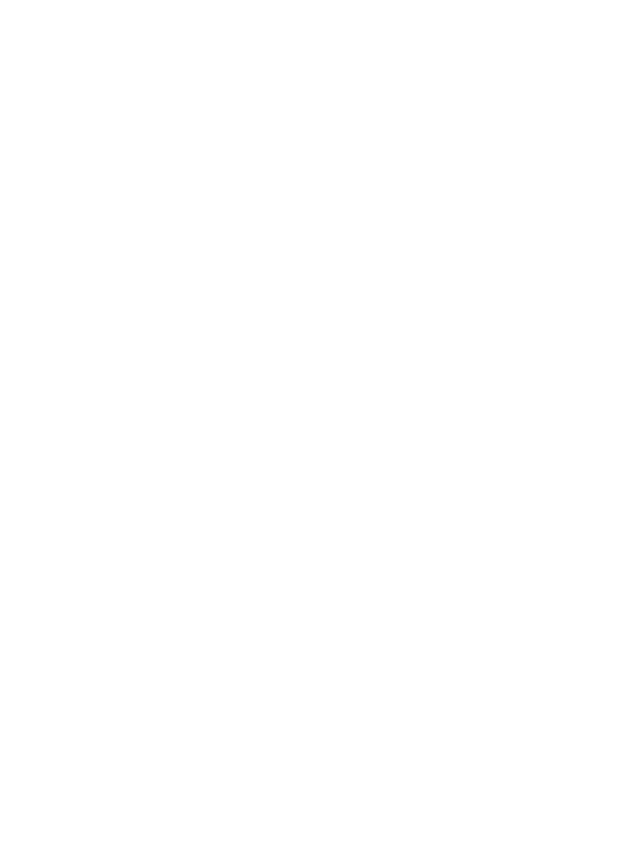
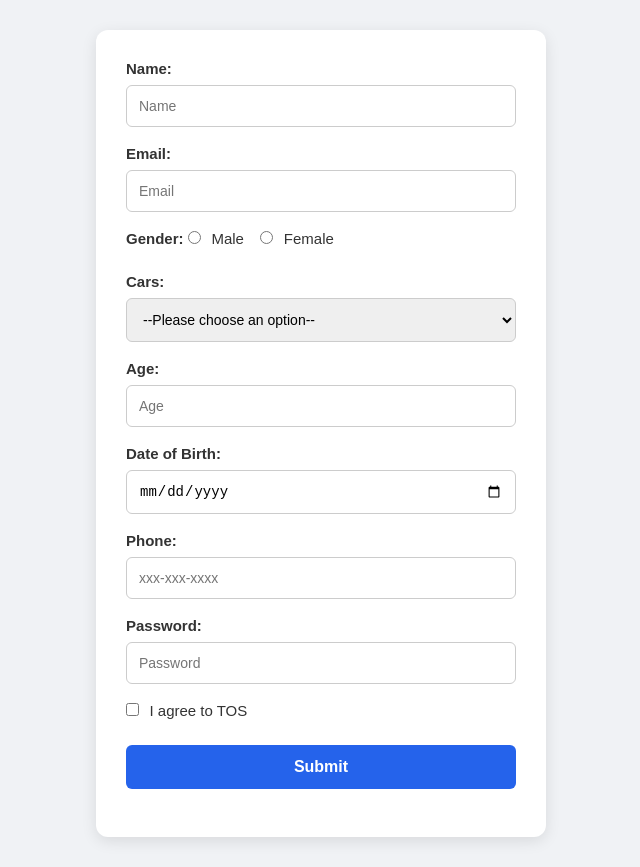
Before and after one commit to acciojob/signup-form-car-Hrishimohite, a website: page main.html in a window 1280 px wide. Shown: the whole page, without its empty margins (319-959 px from the left). Before the commit the page ends 800 px from the top, so only its background shows below. Drawn offline with Linux system fonts and the light colour scheme.

Commit message:
created a submission

```diff
--- a/main.html
+++ b/main.html
@@ -8,6 +8,70 @@
 
 <body>
 	<!-- the entire body must be written by student -->
+	 <form method="post">
+
+        <div>
+            <label for="name">Name:</label>
+            <input type="text" id="name" name="name" placeholder="Name" required>
+        </div>
+
+        <div>
+            <label for="email">Email:</label>
+            <input type="email" id="email" name="email" placeholder="Email" required>
+        </div>
+
+        <div>
+            <label>Gender:</label>
+
+            <input type="radio" name="gender" id="gender_m" value="male" required>
+            <label for="gender_m">Male</label>
+
+            <input type="radio" name="gender" id="gender_f" value="female">
+            <label for="gender_f">Female</label>
+        </div>
+
+        <div>
+            <label for="cars">Cars:</label>
+
+            <select name="car" id="cars">
+                <option value="">--Please choose an option--</option>
+                <option value="BMW">BMW</option>
+                <option value="Porsche">Porsche</option>
+                <option value="Kia">Kia</option>
+                <option value="Range Rover">Range Rover</option>
+            </select>
+        </div>
+
+        <div>
+            <label for="age">Age:</label>
+            <input type="number" id="age" name="age" placeholder="Age" min="1" max="100">
+        </div>
+
+        <div>
+            <label for="dob">Date of Birth:</label>
+            <input type="date" id="dob" name="dob">
+        </div>
+
+        <div>
+            <label for="tel">Phone:</label>
+            <input type="tel" name="phone" id="tel" placeholder="xxx-xxx-xxxx">
+        </div>
+
+        <div>
+            <label for="password">Password:</label>
+            <input type="password" id="password" name="password" placeholder="Password" required>
+        </div>
+
+        <div>
+            <input type="checkbox" name="tos" id="tos" required>
+            <label for="tos">I agree to TOS</label>
+        </div>
+
+        <div>
+            <button type="submit">Submit</button>
+        </div>
+
+    </form>
     <script type="text/javascript" src="./script.js">
 </script>
 
--- a/styles.css
+++ b/styles.css
@@ -1,2 +1,106 @@
 
-/* Your CSS Code here. */
+/* Your CSS Code here. *//* Basic Reset */
+* {
+    margin: 0;
+    padding: 0;
+    box-sizing: border-box;
+}
+
+/* Body Styling */
+body {
+    font-family: Arial, sans-serif;
+    background-color: #f0f2f5;
+    min-height: 100vh;
+    display: flex;
+    justify-content: center;
+    align-items: center;
+    padding: 30px;
+}
+
+/* Form Styling */
+form {
+    background-color: white;
+    width: 100%;
+    max-width: 450px;
+    padding: 30px;
+    border-radius: 12px;
+    box-shadow: 0 4px 15px rgba(0, 0, 0, 0.1);
+}
+
+/* Form Divisions */
+form div {
+    margin-bottom: 18px;
+}
+
+/* Labels */
+label {
+    display: inline-block;
+    margin-bottom: 8px;
+    font-size: 15px;
+    font-weight: 600;
+    color: #333;
+}
+
+/* Text, Email, Number, Date, Password and Telephone */
+input[type="text"],
+input[type="email"],
+input[type="number"],
+input[type="date"],
+input[type="tel"],
+input[type="password"],
+select {
+    width: 100%;
+    padding: 12px;
+    border: 1px solid #ccc;
+    border-radius: 6px;
+    font-size: 14px;
+    outline: none;
+    transition: border-color 0.3s;
+}
+
+/* Focus Effect */
+input:focus,
+select:focus {
+    border-color: #2563eb;
+}
+
+/* Radio Buttons and Checkboxes */
+input[type="radio"],
+input[type="checkbox"] {
+    margin-right: 6px;
+    cursor: pointer;
+    accent-color: #2563eb;
+}
+
+/* Radio and Checkbox Labels */
+input[type="radio"]+label,
+input[type="checkbox"]+label {
+    font-weight: normal;
+    margin-right: 12px;
+}
+
+/* Submit Button */
+button {
+    width: 100%;
+    padding: 13px;
+    background-color: #2563eb;
+    color: white;
+    border: none;
+    border-radius: 6px;
+    font-size: 16px;
+    font-weight: bold;
+    cursor: pointer;
+    transition: background-color 0.3s;
+}
+
+/* Button Hover */
+button:hover {
+    background-color: #1d4ed8;
+}
+
+/* Responsive Design */
+@media (max-width: 480px) {
+    form {
+        padding: 20px;
+    }
+}
```
